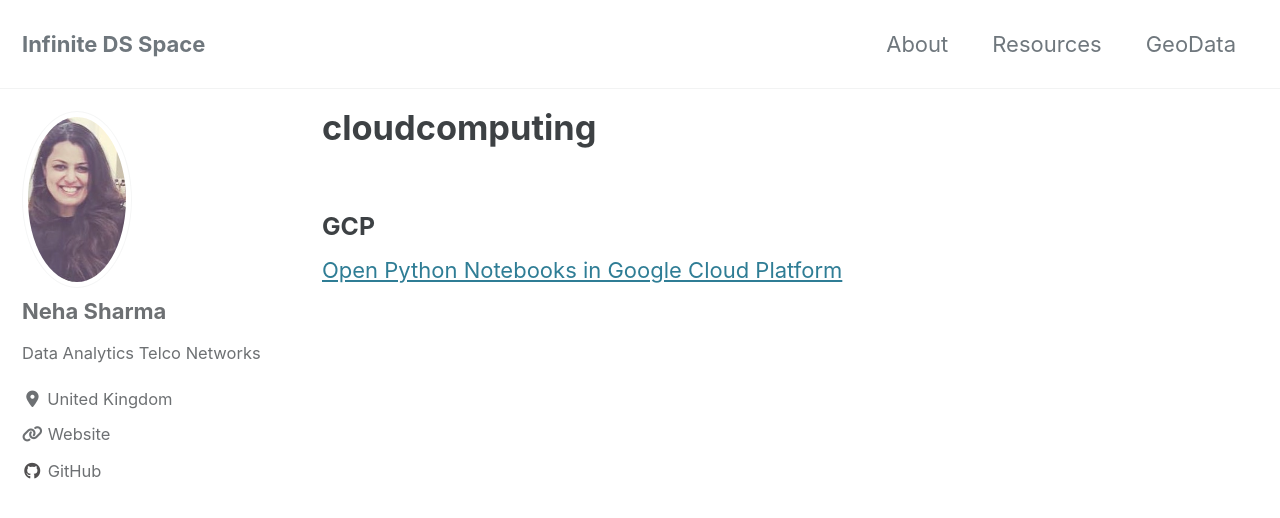
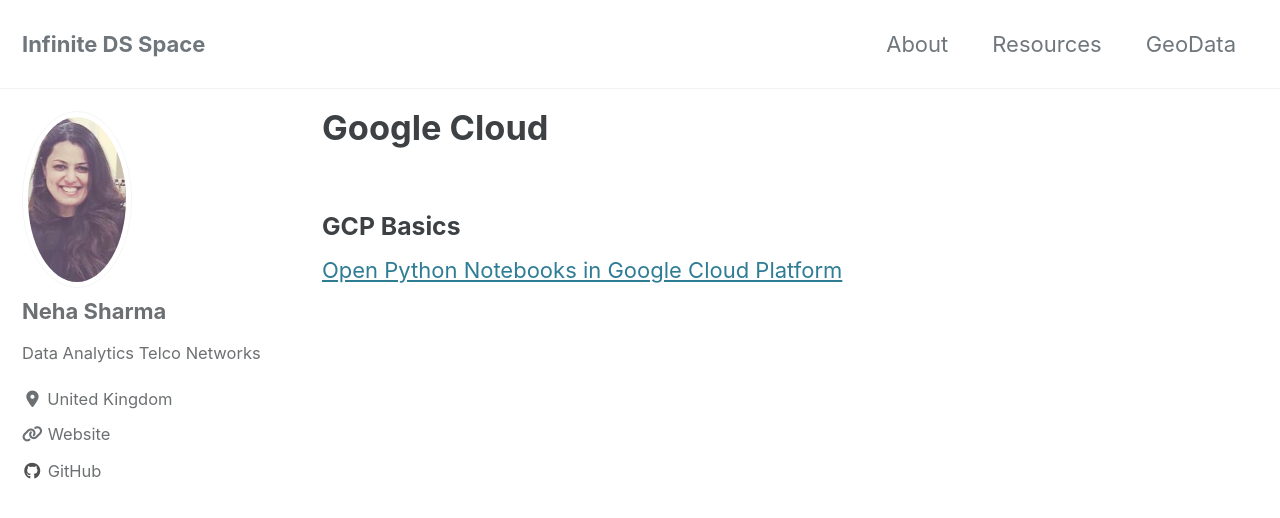
Before and after one commit to ns3115neha/ns3115neha.github.io, a Jekyll site: the page built from _pages/cloudcomputing.md, in a window 1280 px wide and 900 px high. Shown: the top 518 px of the window. Built offline with Jekyll 4.4.1, drawn with Linux system fonts in a browser that asks for light colours; cached includes are drawn as plain includes; nearby versions of some CDN libraries.

Commit message:
Update cloudcomputing.md

```diff
--- a/_pages/cloudcomputing.md
+++ b/_pages/cloudcomputing.md
@@ -1,7 +1,7 @@
 ---
-title: "cloudcomputing"
+title: "Google Cloud"
 ---
 
 
-### GCP
+### GCP Basics
 [Open Python Notebooks in Google Cloud Platform](https://ns3115neha.github.io/geovis/KeplerGeoSpatial/)
```
